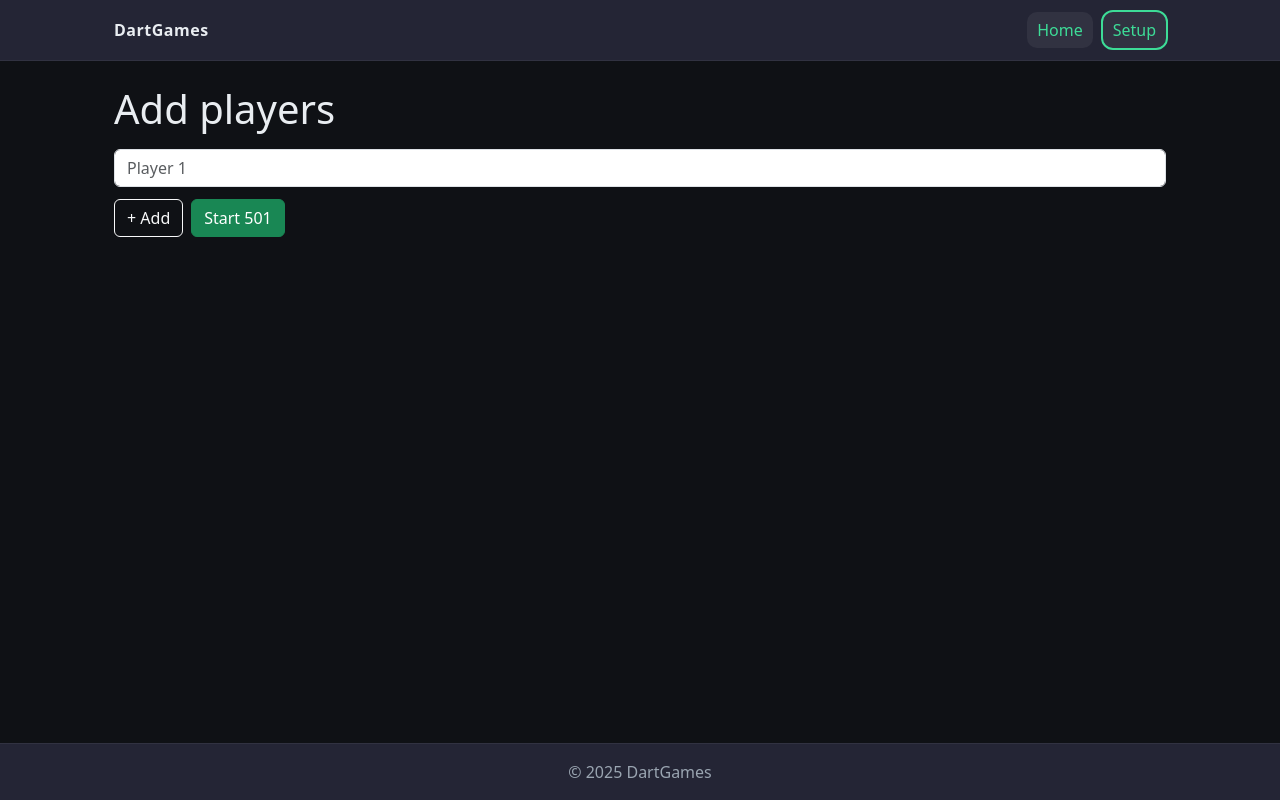
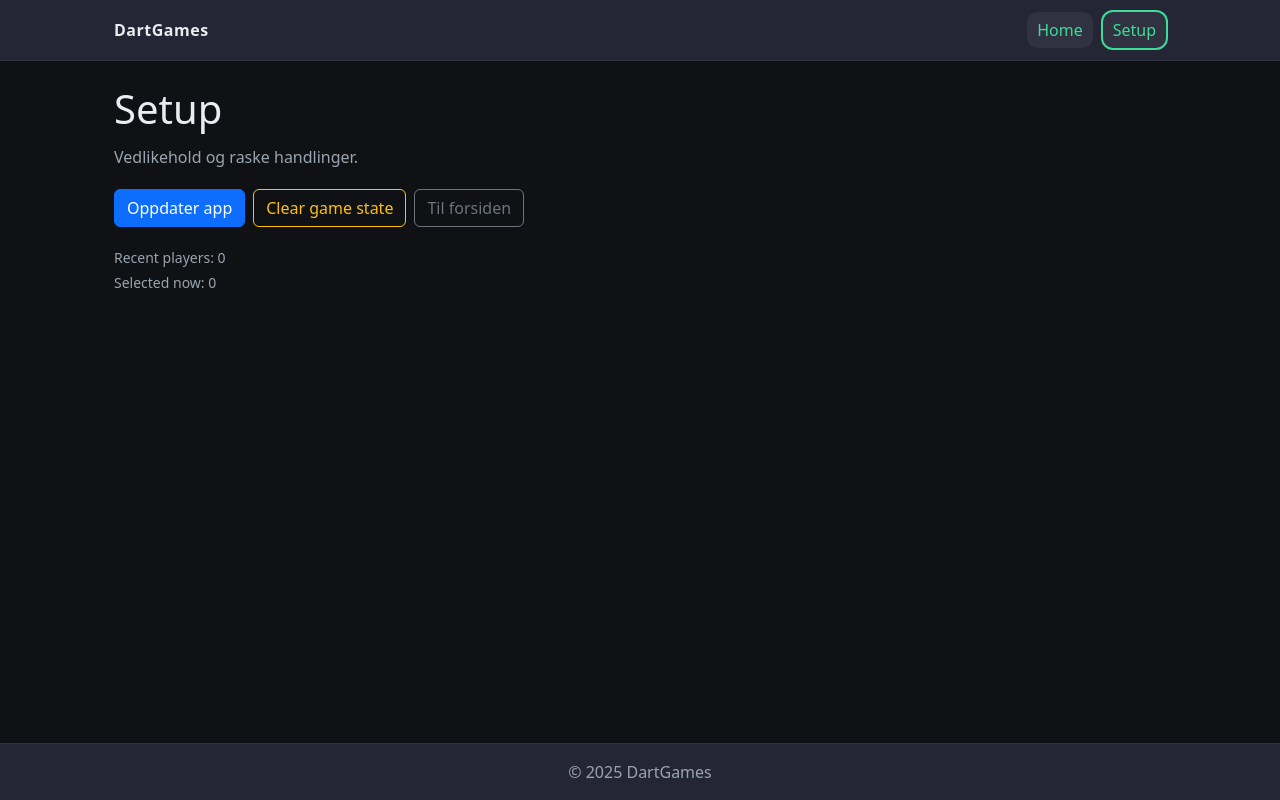
Before and after one commit to IceGreenGalactic/DartGames-scoreboard, a React (Vite) app: page /setup in a window 1280 px wide. Built offline with nearby package versions, Linux system fonts and the light colour scheme.

Commit message:
setup created

```diff
--- a/src/pages/SetupPage.jsx
+++ b/src/pages/SetupPage.jsx
@@ -1,58 +1,35 @@
-import { useState } from "react";
-import { useNavigate } from "react-router-dom";
+import { Link } from "react-router-dom";
 import { useTitle } from "../hooks/useTitle";
-import { Title, Row, Actions } from "./SetupPage.styled";
 import { useGameStore } from "../store";
+import { Wrap, Title, Lead, Actions, Stat } from "./SetupPage.styled";
 
 export function SetupPage() {
   useTitle("DartGames • Setup");
-  const [players, setPlayers] = useState([""]);
-  const setPlayersStore = useGameStore((s) => s.setPlayers);
-  const startGame501 = useGameStore((s) => s.startGame501);
-  const nav = useNavigate();
-
-  function start() {
-    setPlayersStore(players);
-    startGame501();
-    nav("/play/501");
-  }
+  const resetGame = useGameStore((s) => s.resetGame);
+  const recentCount = useGameStore((s) => s.recentPlayers.length);
+  const selectedCount = useGameStore((s) => s.selectedPlayers.length);
 
   return (
-    <>
-      <Title>Add players</Title>
-      {players.map((p, i) => (
-        <Row key={i}>
-          <input
-            className="form-control"
-            placeholder={`Player ${i + 1}`}
-            value={p}
-            onChange={(e) => {
-              const next = [...players];
-              next[i] = e.target.value;
-              setPlayers(next);
-            }}
-          />
-          {i > 0 && (
-            <button
-              className="btn btn-outline-secondary"
-              onClick={() => setPlayers(players.filter((_, idx) => idx !== i))}
-            >
-              Remove
-            </button>
-          )}
-        </Row>
-      ))}
+    <Wrap>
+      <Title>Setup</Title>
+      <Lead>Vedlikehold og raske handlinger.</Lead>
+
       <Actions>
-        <button
-          className="btn btn-outline-light"
-          onClick={() => setPlayers([...players, ""])}
-        >
-          + Add
+        <button className="btn btn-primary" onClick={() => window.location.reload()}>
+          Oppdater app
         </button>
-        <button className="btn btn-success" onClick={start}>
-          Start 501
+        <button className="btn btn-outline-warning" onClick={resetGame}>
+          Clear game state
         </button>
+        <Link className="btn btn-outline-secondary" to="/">
+          Til forsiden
+        </Link>
       </Actions>
-    </>
+
+      <Stat>
+        <div>Recent players: {recentCount}</div>
+        <div>Selected now: {selectedCount}</div>
+      </Stat>
+    </Wrap>
   );
 }
--- a/src/pages/SetupPage.styled.js
+++ b/src/pages/SetupPage.styled.js
@@ -1,17 +1,29 @@
 import styled from "styled-components";
 
-export const Title = styled.h1`
-  margin: 0 0 16px;
+export const Wrap = styled.div`
+  display: grid;
+  gap: 12px;
 `;
 
-export const Row = styled.div`
-  display: flex;
-  gap: 8px;
-  margin-bottom: 8px;
+export const Title = styled.h1`
+  margin: 0;
+`;
+
+export const Lead = styled.p`
+  margin: 0 0 8px;
+  color: ${({ theme }) => theme.colors.muted};
 `;
 
 export const Actions = styled.div`
   display: flex;
   gap: 8px;
-  margin-top: 12px;
+  flex-wrap: wrap;
 `;
+
+export const Stat = styled.div`
+  margin-top: 8px;
+  display: grid;
+  gap: 4px;
+  color: ${({ theme }) => theme.colors.muted};
+  font-size: 14px;
+`;
```
